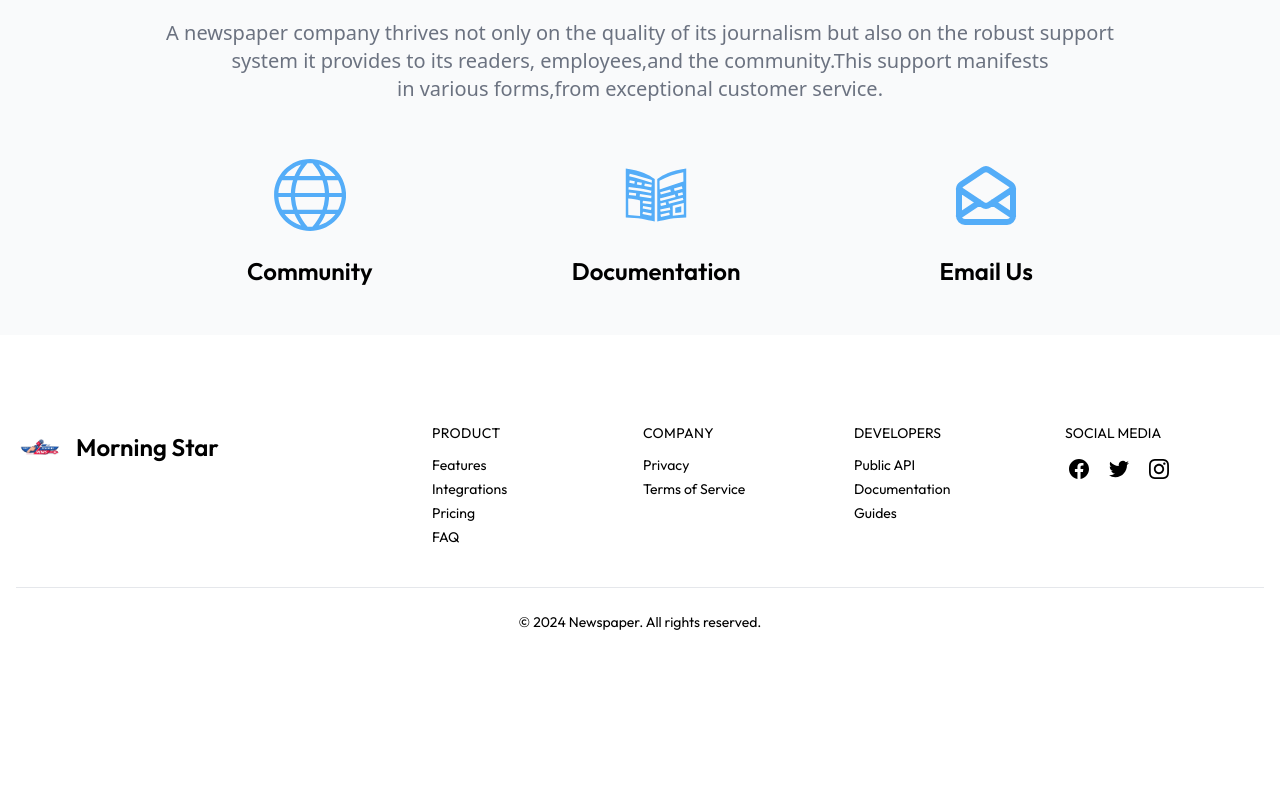
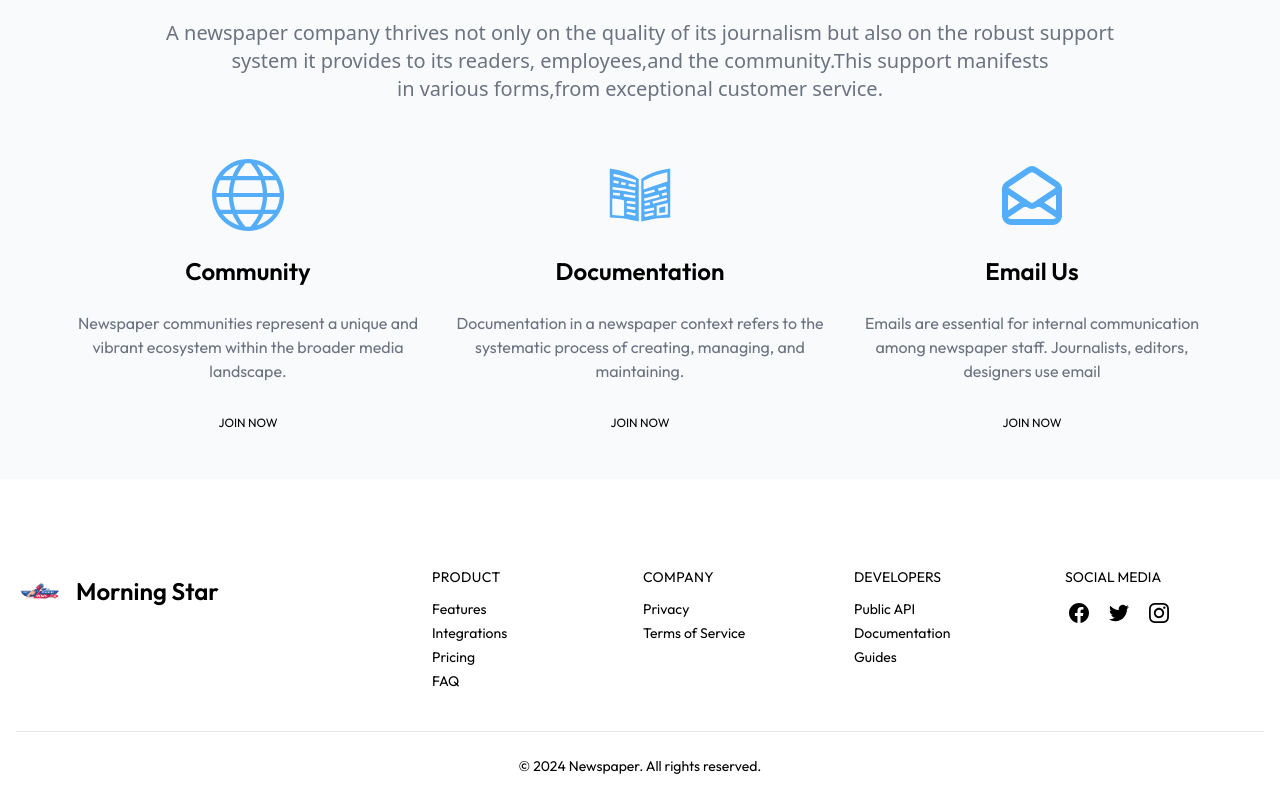
Before and after one commit to sabbir-hossen66/news-paper-client, a React (Vite) app: page / in a window 1280 px wide. Shown: the part 1833-2633 px from the top of the page. Before the commit the page ends 2489 px from the top, so only its background shows below. Built offline with nearby package versions, Linux system fonts and the light colour scheme.

Commit message:
text addig

```diff
--- a/src/components/Support/Support.jsx
+++ b/src/components/Support/Support.jsx
@@ -18,16 +18,28 @@ const Support = () => {
       {/* social things added */}
       <div className="flex flex-col lg:flex-row items-center justify-evenly mt-14">
         <div className="flex flex-col items-center">
-          <TfiWorld className="hover:animate-bounce text-[#54ADF8] text-7xl" />
+          <TfiWorld className="hover:animate-bounce text-[#54ADF8] text-7xl cursor-pointer" />
           <h3 className="text-2xl font-semibold mt-6">Community</h3>
+          <p className="w-96 text-center mt-6 text-gray-500">Newspaper communities represent a unique and vibrant ecosystem within the broader media landscape. </p>
+          <div>
+            <h4 className="text-center mt-8 uppercase text-xs">Join Now</h4>
+          </div>
         </div>
         <div className="flex flex-col items-center">
-          <GiNewspaper className="hover:animate-spin text-[#54ADF8] text-7xl" />
+          <GiNewspaper className="hover:animate-spin text-[#54ADF8] text-7xl cursor-pointer" />
           <h3 className="text-2xl font-semibold mt-6">Documentation</h3>
+          <p className="w-96 text-center mt-6 text-gray-500">Documentation in a newspaper context refers to the systematic process of creating, managing, and maintaining.</p>
+          <div>
+            <h4 className="text-center mt-8 uppercase text-xs">Join Now</h4>
+          </div>
         </div>
         <div className="flex flex-col items-center">
-          <HiOutlineMailOpen className="hover:animate-pulse text-[#54ADF8] text-7xl" />
+          <HiOutlineMailOpen className="hover:animate-pulse text-[#54ADF8] text-7xl cursor-pointer" />
           <h3 className="text-2xl font-semibold mt-6">Email Us</h3>
+          <p className="w-96 text-center mt-6 text-gray-500">Emails are essential for internal communication among newspaper staff. Journalists, editors, designers use email </p>
+          <div>
+            <h4 className="text-center mt-8 uppercase text-xs">Join Now</h4>
+          </div>
         </div>
       </div>
 
```
Also changed, not shown: src/Shared/Footer/Footer.jsx (+3 -3 lines).
